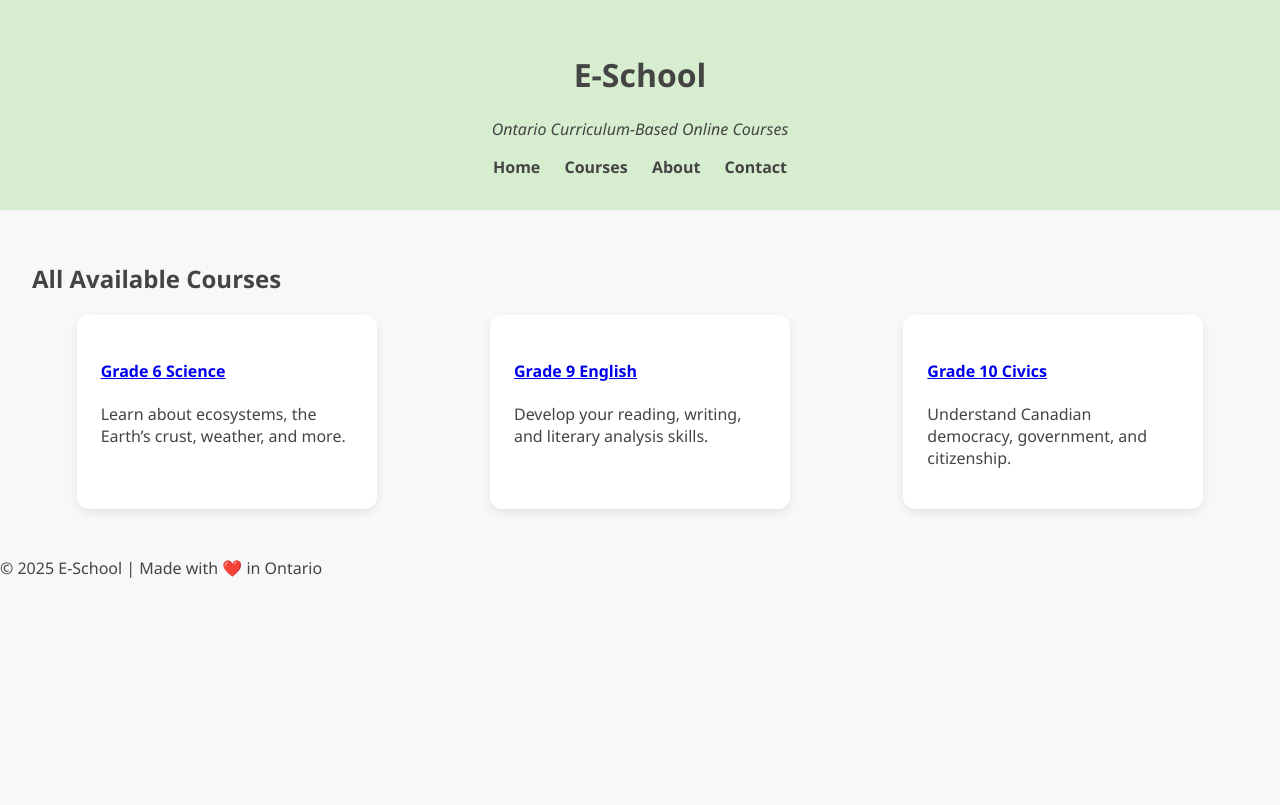
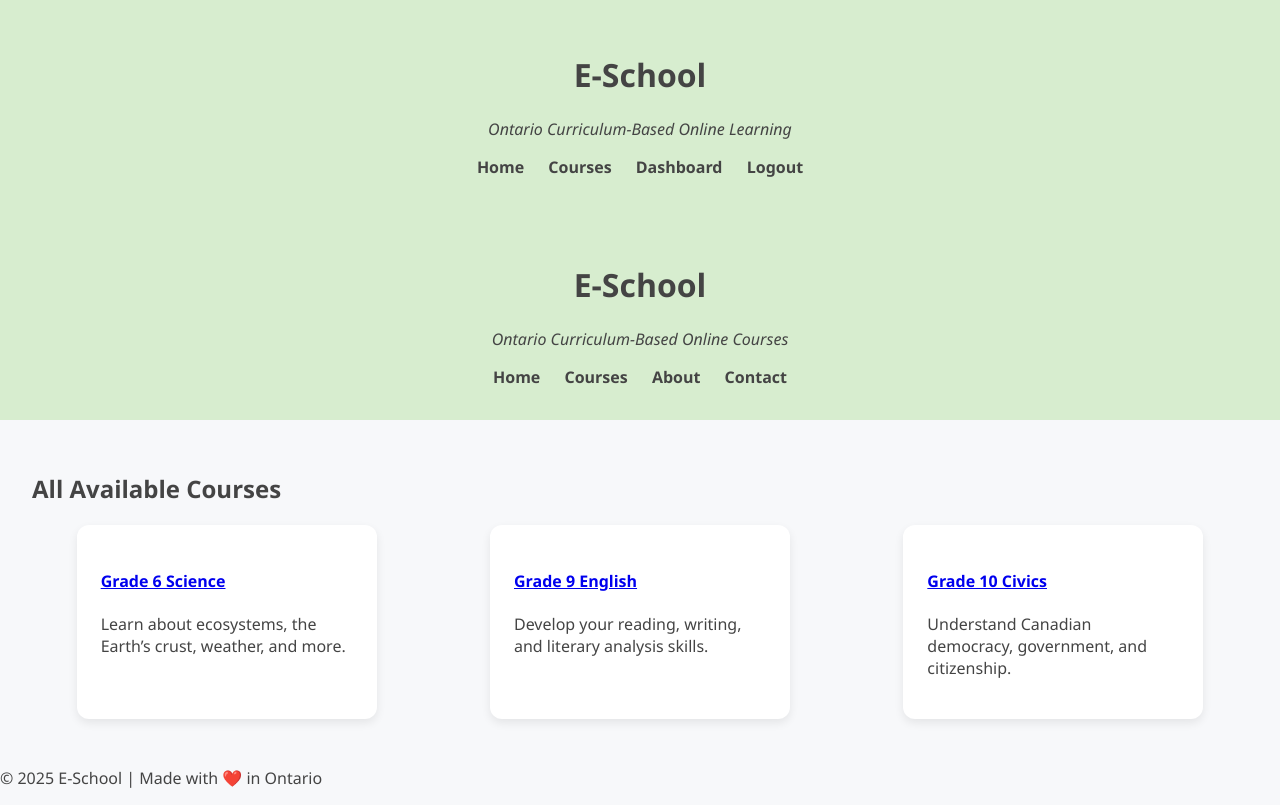
Before and after one commit to rhahavy/eschool, a plain HTML site: page courses.html in a window 1280 px wide. Drawn offline with Linux system fonts and the light colour scheme.

Commit message:
Update courses.html

```diff
--- a/courses.html
+++ b/courses.html
@@ -1,9 +1,14 @@
 <!DOCTYPE html>
 <html lang="en">
 <head>
-  <meta charset="UTF-8" />
-  <meta name="viewport" content="width=device-width, initial-scale=1.0"/>
-  <title>All Courses | E-School</title>
+ <div id="main-header"></div>
+<script>
+  fetch("/eschool/components/nav.html")
+    .then(res => res.text())
+    .then(data => {
+      document.getElementById("main-header").innerHTML = data;
+    });
+</script>
   <link rel="stylesheet" href="./css/style.css" />
 </head>
 <body>
```
